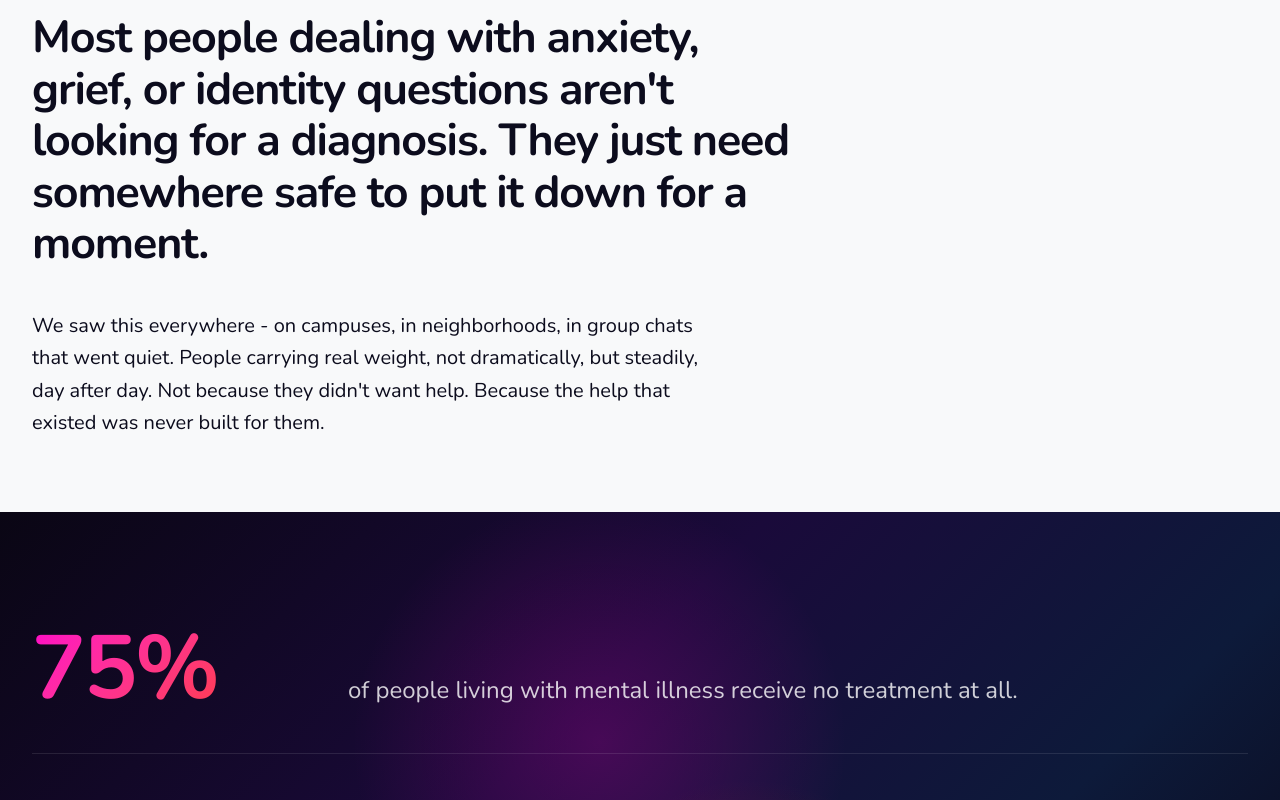
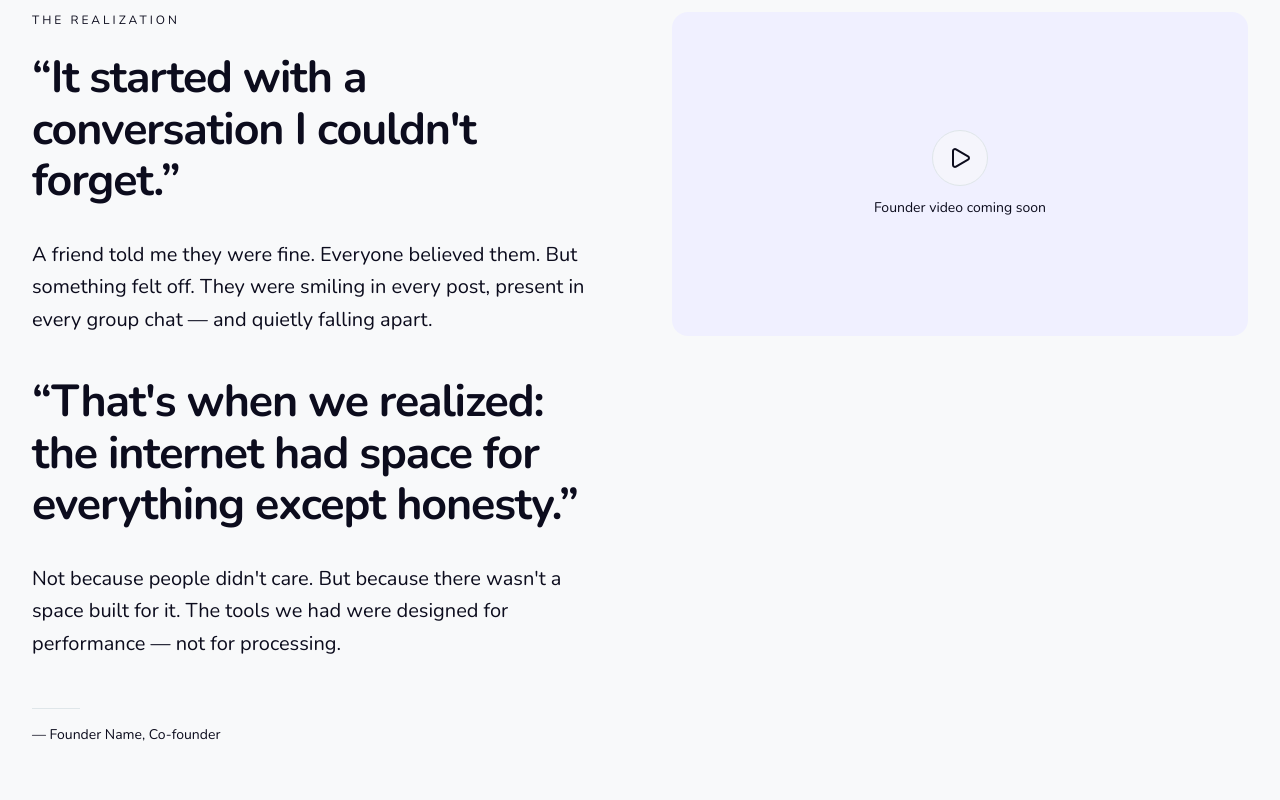
Before and after one commit to xolace-official/xolaceinc_official, a Next.js app: page /about/our-story in a window 1280 px wide. Shown: the part 860-1660 px from the top of the page. Built offline with nearby package versions, Linux system fonts and the light colour scheme.

Commit message:
Update the-realization.tsx

```diff
--- a/src/features/about/our-story/the-realization.tsx
+++ b/src/features/about/our-story/the-realization.tsx
@@ -1,28 +1,85 @@
 "use client";
 
-
-import {Reveal} from "@/features/about/our-story/reveal";
+import { useRef } from "react";
+import { motion, useInView } from "motion/react";
+import { Play } from "lucide-react";
+import { Reveal } from "@/features/about/our-story/reveal";
 
 export function TheRealization() {
+  const videoRef = useRef(null);
+  const videoInView = useInView(videoRef, { once: true, margin: "-80px" });
+
   return (
     <section className="bg-background section">
       <div className="max-w-7xl mx-auto">
-        <Reveal>
-          <p className="text-[clamp(1.6rem,3.5vw,3rem)] font-bold tracking-tight leading-[1.15] max-w-3xl text-foreground">
-            Most people dealing with anxiety, grief, or identity questions
-            aren&apos;t looking for a diagnosis. They just need somewhere
-            safe to put it down for a moment.
-          </p>
-        </Reveal>
+        <div className="grid grid-cols-1 lg:grid-cols-2 gap-12 lg:gap-16">
+          {/* Left column — Narrative text */}
+          <div>
+            <Reveal>
+              <p className="text-xs uppercase tracking-[0.25em] text-muted-foreground mb-6">
+                The Realization
+              </p>
+            </Reveal>
 
-        <Reveal delay={0.15} className="mt-10">
-          <p className="text-lg md:text-xl text-muted-foreground font-light leading-relaxed max-w-2xl">
-            We saw this everywhere - on campuses, in neighborhoods, in group chats that
-            went quiet. People carrying real weight, not dramatically, but steadily,
-            day after day. Not because they didn&apos;t want help. Because the help
-            that existed was never built for them.
-          </p>
-        </Reveal>
+            <Reveal delay={0.12}>
+              <p className="text-[clamp(1.6rem,3.5vw,3rem)] font-bold tracking-tight leading-[1.15] text-foreground">
+                &ldquo;It started with a conversation I couldn&apos;t
+                forget.&rdquo;
+              </p>
+            </Reveal>
+
+            <Reveal delay={0.24} className="mt-8">
+              <p className="text-lg md:text-xl text-muted-foreground font-light leading-relaxed">
+                A friend told me they were fine. Everyone believed them. But
+                something felt off. They were smiling in every post, present in
+                every group chat&nbsp;&mdash; and quietly falling apart.
+              </p>
+            </Reveal>
+
+            <Reveal delay={0.36} className="mt-10">
+              <p className="text-[clamp(1.6rem,3.5vw,3rem)] font-bold tracking-tight leading-[1.15] text-foreground">
+                &ldquo;That&apos;s when we realized: the internet had space for
+                everything except honesty.&rdquo;
+              </p>
+            </Reveal>
+
+            <Reveal delay={0.48} className="mt-8">
+              <p className="text-lg md:text-xl text-muted-foreground font-light leading-relaxed">
+                Not because people didn&apos;t care. But because there
+                wasn&apos;t a space built for it. The tools we had were designed
+                for performance&nbsp;&mdash; not for processing.
+              </p>
+            </Reveal>
+
+            {/* Attribution */}
+            <Reveal delay={0.6} className="mt-12">
+              <div className="w-12 h-px bg-border mb-4" />
+              <p className="text-sm text-muted-foreground">
+                &mdash; Founder Name, Co-founder
+              </p>
+            </Reveal>
+          </div>
+
+          {/* Right column — Video placeholder (sticky on desktop) */}
+          <div className="order-first lg:order-none">
+            <motion.div
+              ref={videoRef}
+              initial={{ opacity: 0, scale: 0.98 }}
+              animate={videoInView ? { opacity: 1, scale: 1 } : {}}
+              transition={{ duration: 0.8, ease: [0.16, 1, 0.3, 1] }}
+              className="lg:sticky lg:top-24"
+            >
+              <div className="aspect-video rounded-2xl overflow-hidden bg-muted flex flex-col items-center justify-center gap-3">
+                <div className="flex h-14 w-14 items-center justify-center rounded-full border border-border bg-background/60">
+                  <Play className="h-6 w-6 text-muted-foreground" />
+                </div>
+                <p className="text-sm text-muted-foreground">
+                  Founder video coming soon
+                </p>
+              </div>
+            </motion.div>
+          </div>
+        </div>
       </div>
     </section>
   );
```
